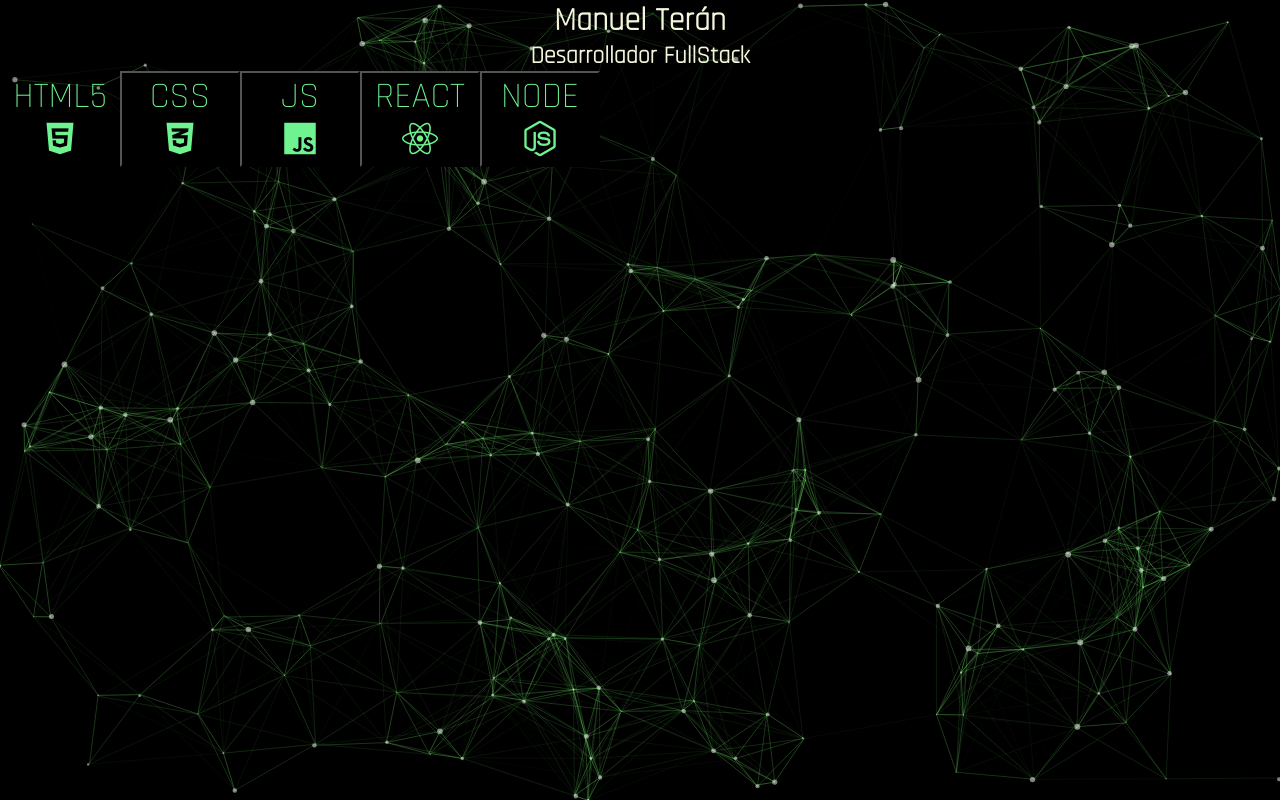
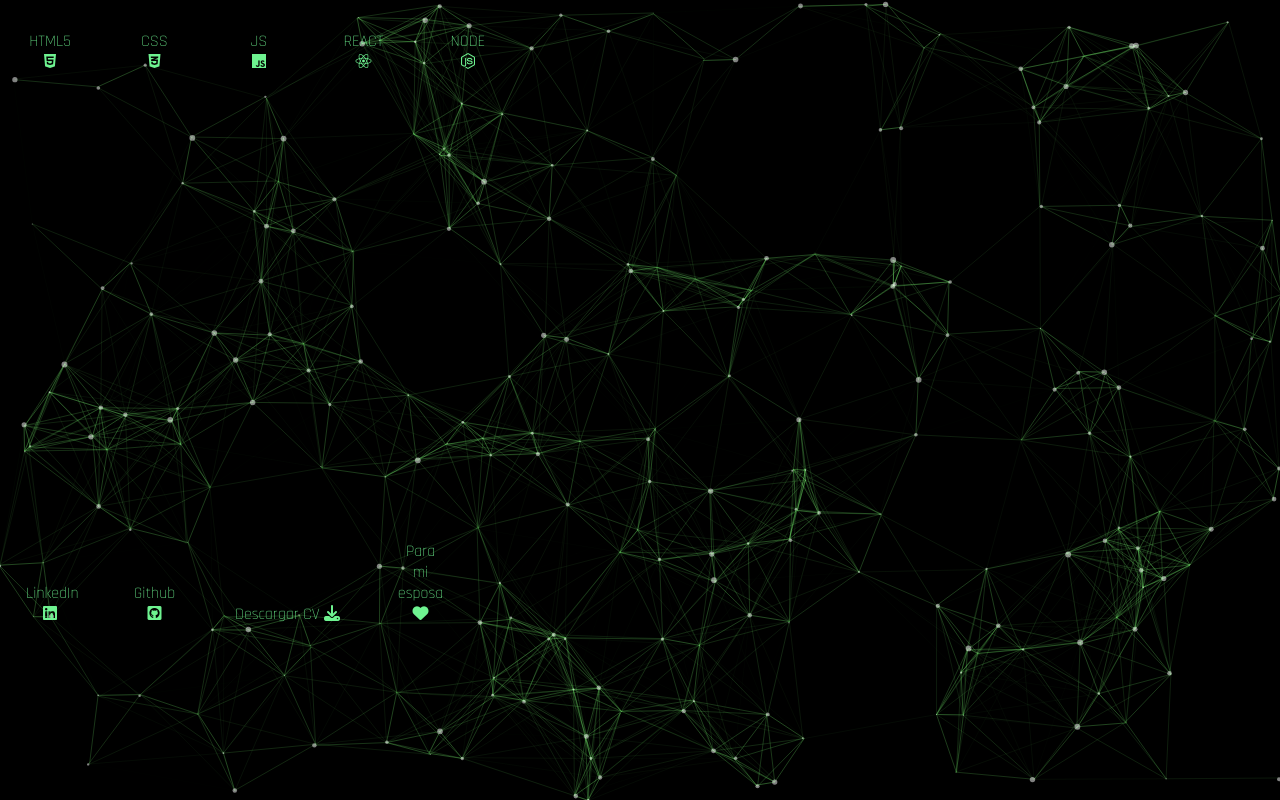
Before and after one commit to Elmanutp92/NewPortafolio, a plain HTML site: page index.html in a window 1280 px wide. Drawn offline with Linux system fonts and the light colour scheme; animation ran at ten frames a second; a web font is replaced by a local one.

Commit message:
mas cambios, se agrega el cv

```diff
--- a/estilos.css
+++ b/estilos.css
@@ -3,21 +3,28 @@
 *{
     font-family: 'rajdhani';
      margin: 0;
+     height: fit-content;
+     width: fit-content;
   }
 
   #principal h2{
     color: beige;
     text-align: center;
+    align-items: center;
     font-family: 'rajdhani';
+    width: fit-content;
+    height: fit-content;
+
     }
 
   #buttons{
-    display: flex;
-    flex-direction: inherit;
-    width: fit-content;
-    justify-content: space-between;
+    text-align: center;
+    margin-top: 30px;
 
-      }
+
+
+     }
+
   #buttons h3{
     width: 120px;
     font-size: 36px;
@@ -25,43 +32,59 @@
     background-color: black;
     color: rgb(110, 243, 144);
     text-align: center;
+    position: fixed;
   }
 
-  #buttons .html{
-    width: 120px;
-    font-size: 36px;
-    transition: 0.5s;
+  #principal  .html{
+    width: 60px;
+    font-size: 16px;
+    transition: 0.9s;
     background-color: rgba(0, 0, 0, 0);
     color: rgb(110, 243, 144) ;
     border: none;
+    margin-right: 20px;
+    margin-left: 20px;
+
    }
-   #buttons .css{
-    width: 120px;
-    font-size: 36px;
-    transition: 0.5s;
-    background-color: black;
-    color: rgb(110, 243, 144)
+   #principal  .css{
+    width: 60px;
+    font-size: 16px;
+    transition: 0.9s;
+    background-color: rgba(0, 0, 0, 0);
+    color: rgb(110, 243, 144) ;
+    border: none;
+    margin-right: 20px;
+    margin-left: 20px;
    }
    #buttons .js{
-    width: 120px;
-    font-size: 36px;
-    transition: 0.5s;
-    background-color: black;
-    color: rgb(110, 243, 144)
+    width: 60px;
+    font-size: 16px;
+    transition: 0.9s;
+    background-color: rgba(0, 0, 0, 0);
+    color: rgb(110, 243, 144) ;
+    border: none;
+    margin-right: 20px;
+    margin-left: 20px;
    }
    #buttons .react{
-    width: 120px;
-    font-size: 36px;
-    transition: 0.5s;
-    background-color: black;
-    color: rgb(110, 243, 144)
+    width: 60px;
+    font-size: 16px;
+    transition: 0.9s;
+    background-color: rgba(0, 0, 0, 0);
+    color: rgb(110, 243, 144) ;
+    border: none;
+    margin-right: 20px;
+    margin-left: 20px;
    }
    #buttons .node{
-    width: 120px;
-    font-size: 36px;
-    transition: 0.5s;
-    background-color: black;
-    color: rgb(110, 243, 144)
+    width: 60px;
+    font-size: 16px;
+    transition: 0.9s;
+    background-color: rgba(0, 0, 0, 0);
+    color: rgb(110, 243, 144) ;
+    border: none;
+    margin-right: 20px;
+    margin-left: 20px;
    }
 
    #buttons .html:hover{
@@ -73,6 +96,7 @@
     box-shadow: 0 0 10px rgb(110, 243, 144), 0 0 40px rgb(110, 243, 144), 0 0 80px rgb(110, 243, 144);
     border: none;
     z-index: 2;
+    font-size: 36px;
    }
    #buttons .react:hover{
     background-color: rgba(110, 243, 143, 0.671);
@@ -83,6 +107,7 @@
     box-shadow: 0 0 10px rgb(110, 243, 144), 0 0 40px rgb(110, 243, 144), 0 0 80px rgb(110, 243, 144);
     border: none;
     z-index: 2;
+    font-size: 36px;
    }
    #buttons .css:hover{
     background-color: rgba(110, 243, 143, 0.671);
@@ -93,6 +118,7 @@
     box-shadow: 0 0 10px rgb(110, 243, 144), 0 0 40px rgb(110, 243, 144), 0 0 80px rgb(110, 243, 144);
     border: none;
     z-index: 2;
+    font-size: 36px;
 
    }
    #buttons .js:hover{
@@ -104,6 +130,7 @@
     box-shadow: 0 0 10px rgb(110, 243, 144), 0 0 40px rgb(110, 243, 144), 0 0 80px rgb(110, 243, 144);
     border: none;
     z-index: 2;
+    font-size: 36px;
    }
    #buttons .node:hover{
     background-color: rgba(110, 243, 143, 0.671);
@@ -114,6 +141,7 @@
     box-shadow: 0 0 10px rgb(110, 243, 144), 0 0 40px rgb(110, 243, 144), 0 0 80px rgb(110, 243, 144);
     border: none;
     z-index: 2;
+    font-size: 36px;
    }
 
 
@@ -139,3 +167,81 @@
     top: 0;
     z-index: -1;
 }
+
+#socialNetworks .linkedin{
+  width: 60px;
+  font-size: 16px;
+  transition: 0.9s;
+  background-color: rgba(0, 0, 0, 0);
+  color: rgb(110, 243, 144) ;
+  border: none;
+  margin-right: 20px;
+  margin-left: 20px;
+}
+
+#socialNetworks .git{
+  width: 60px;
+  font-size: 16px;
+  transition: 0.9s;
+  background-color: rgba(0, 0, 0, 0);
+  color: rgb(110, 243, 144) ;
+  border: none;
+  margin-right: 20px;
+  margin-left: 20px;
+}
+
+#socialNetworks .cv{
+  width: fit-content;
+  font-size: 16px;
+  transition: 0.9s;
+  background-color: rgba(0, 0, 0, 0);
+  color: rgb(110, 243, 144) ;
+  border: none;
+  margin-right: 20px;
+  margin-left: 20px;
+}
+
+#socialNetworks{
+  justify-content: end;
+  margin-top: 90%;
+
+}
+
+#socialNetworks .cv:hover{
+  background-color: rgba(110, 243, 143, 0.671);
+  color: black;
+  border-radius: 10px;
+  transition: 0.5s;
+  box-shadow: 0 0 10px rgb(110, 243, 144), 0 0 40px rgb(110, 243, 144), 0 0 80px rgb(110, 243, 144);
+  border: none;
+  z-index: 2;
+  cursor: pointer;
+  font-weight: bold;
+
+ }
+
+ #socialNetworks .linkedin:hover{
+  background-color: rgba(110, 243, 143, 0.671);
+  color: black;
+  border-radius: 10px;
+  transition: 0.5s;
+  box-shadow: 0 0 10px rgb(110, 243, 144), 0 0 40px rgb(110, 243, 144), 0 0 80px rgb(110, 243, 144);
+  border: none;
+  z-index: 2;
+  cursor: pointer;
+  font-weight: bold;
+
+ }
+
+ #socialNetworks .git:hover{
+  background-color: rgba(110, 243, 143, 0.671);
+  color: black;
+  border-radius: 10px;
+  transition: 0.5s;
+  box-shadow: 0 0 10px rgb(110, 243, 144), 0 0 40px rgb(110, 243, 144), 0 0 80px rgb(110, 243, 144);
+  border: none;
+  z-index: 2;
+  cursor: pointer;
+  font-weight: bold;
+
+ }
--- a/index.html
+++ b/index.html
@@ -4,6 +4,7 @@
     <meta charset="UTF-8">
     <meta http-equiv="X-UA-Compatible" content="IE=edge">
     <meta name="viewport" content="width=scr, initial-scale=1.0">
+    <script src="./scripts.js"></script>
     <style>
     @import url('https://fonts.googleapis.com/css2?family=News+Cycle&family=Rajdhani:wght@300&display=swap');
       </style>
@@ -13,16 +14,27 @@
 </head>
 <body>
     <main id="principal">
-        <div class="h1"><h1>Manuel Terán</h1>
-        <h2>Desarrollador FullStack</h2>
+        <!-- <div class="h1"><h1>Manuel Terán</h1>
+        <h2>Desarrollador FullStack</h2> -->
         </div>
         <div id="buttons">
-          <button class="html">HTML5 <br><i class="fa-brands fa-html5"></i></button><br><br>
+          <button class="html">HTML5 <br><i class="fa-brands fa-html5"></i></button>
           <button class="css">CSS <br><i class="fa-brands fa-css3-alt"></i></button>
           <button class="js">JS <br><i class="fa-brands fa-js"></i></button>
           <button class="react">REACT <br><i class="fa-brands fa-react"></i></button>
           <button class="node">NODE <br><i class="fa-brands fa-node-js"></i></button>
         </div>
+
+        <footer id="socialNetworks">
+          <div>
+            <a href="https://www.linkedin.com/in/manuel-ter%C3%A1n-p%C3%A9rez/" target="_blank"><button class="linkedin">LinkedIn<i class="fa-brands fa-linkedin"></i></button></a>
+            <a href="http://github.com/Elmanutp92" target="_blank"><button class="git">Github<i class="fa-brands fa-square-github"></i></button></a>
+            <a download="Cv Manuel Terán - Developer" href="./Cv Actualizada 2023 - Manuel Terán.pdf"><button class="cv">Descargar CV <i class="fa-solid fa-download"></i></button></a>
+            <a href="http://cdn.frasesconemocion.com/imagenes/te-amo-y-amo-todo-mb.jpg" target="_blank"><button class="git">Para mi esposa <br><i class="fa-solid fa-heart"></i></button></a>
+          </div>
+
+          </div>
+        </footer>
 
 
 
```
Also changed, not shown: scripts.js (added), 1 other file.
